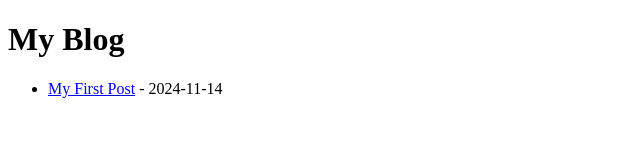
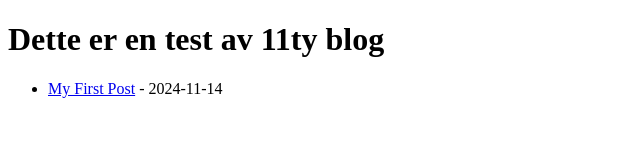
Before and after one commit to turbolego/blog, an Eleventy site: page src/index.njk in a window 1280 px wide. Shown: the whole page, without its empty margins (0-640 px from the left). Built offline with nearby package versions, Linux system fonts and the light colour scheme; Eleventy itself is replaced by a stand-in of ours; files that its build step writes are made by us from their sources.

Commit message:
Endret tekst

```diff
--- a/src/index.njk
+++ b/src/index.njk
@@ -11,10 +11,10 @@ pagination:
 <head>
     <meta charset="UTF-8">
     <meta name="viewport" content="width=device-width, initial-scale=1.0">
-    <title>My Blog</title>
+    <title>Test av 11ty blog</title>
 </head>
 <body>
-    <h1>My Blog</h1>
+    <h1>Dette er en test av 11ty blog</h1>
     <ul>
         {% for post in posts %}
         <li>
```
